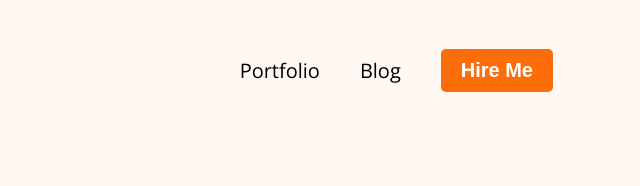
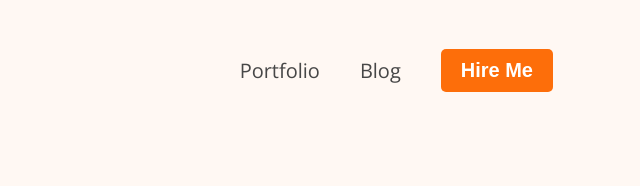
Before and after one commit to satya-ranjon/portfolio_application, a website built with Vite: page index.html in a window 1280 px wide. Shown: the top 186 px of the page, 577-1217 px from the left. Built offline with nearby package versions, Linux system fonts and the light colour scheme.

Commit message:
some change nave bar and button css

```diff
--- a/index.html
+++ b/index.html
@@ -12,8 +12,8 @@
         <nav>
           <div class="logo">Me<span class="text-primary">r</span>y</div>
           <ul>
-            <li>Portfolio</li>
-            <li>Blog</li>
+            <li><a href="#">Portfolio</a></li>
+            <li><a href="#">Blog</a></li>
             <li><button class="primary-btn">Hire Me</button></li>
           </ul>
         </nav>
--- a/style.css
+++ b/style.css
@@ -9,6 +9,12 @@ body {
   font-family: "Open Sans", sans-serif;
 }
 
+button {
+  cursor: pointer;
+}
+a {
+  text-decoration: none;
+}
 .text-primary {
   color: #fd6e0a;
 }
@@ -65,6 +71,9 @@ nav ul li {
   font-size: 20px;
   font-weight: 400;
 }
+nav ul li a {
+  color: #474747;
+}
 
 .hero-content {
   display: flex;
```
